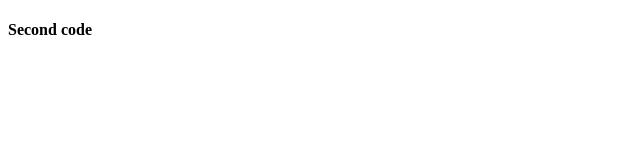
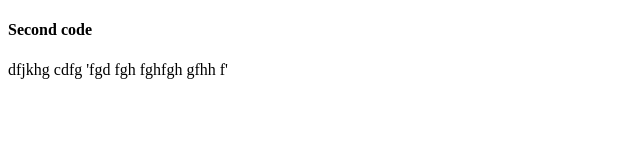
Before and after one commit to RinkalAdesaraTops/5dec_10to11, a plain HTML site: page second.html in a window 1280 px wide. Shown: the whole page, without its empty margins (0-640 px from the left). Drawn offline with Linux system fonts and the light colour scheme.

Commit message:
new file

```diff
--- a/second.html
+++ b/second.html
@@ -7,5 +7,12 @@
 </head>
 <body>
     <h4>Second code</h4>
+    dfjkhg
+    cdfg
+    'fgd
+    fgh
+    fghfgh
+    gfhh
+    f'
 </body>
 </html>
```
